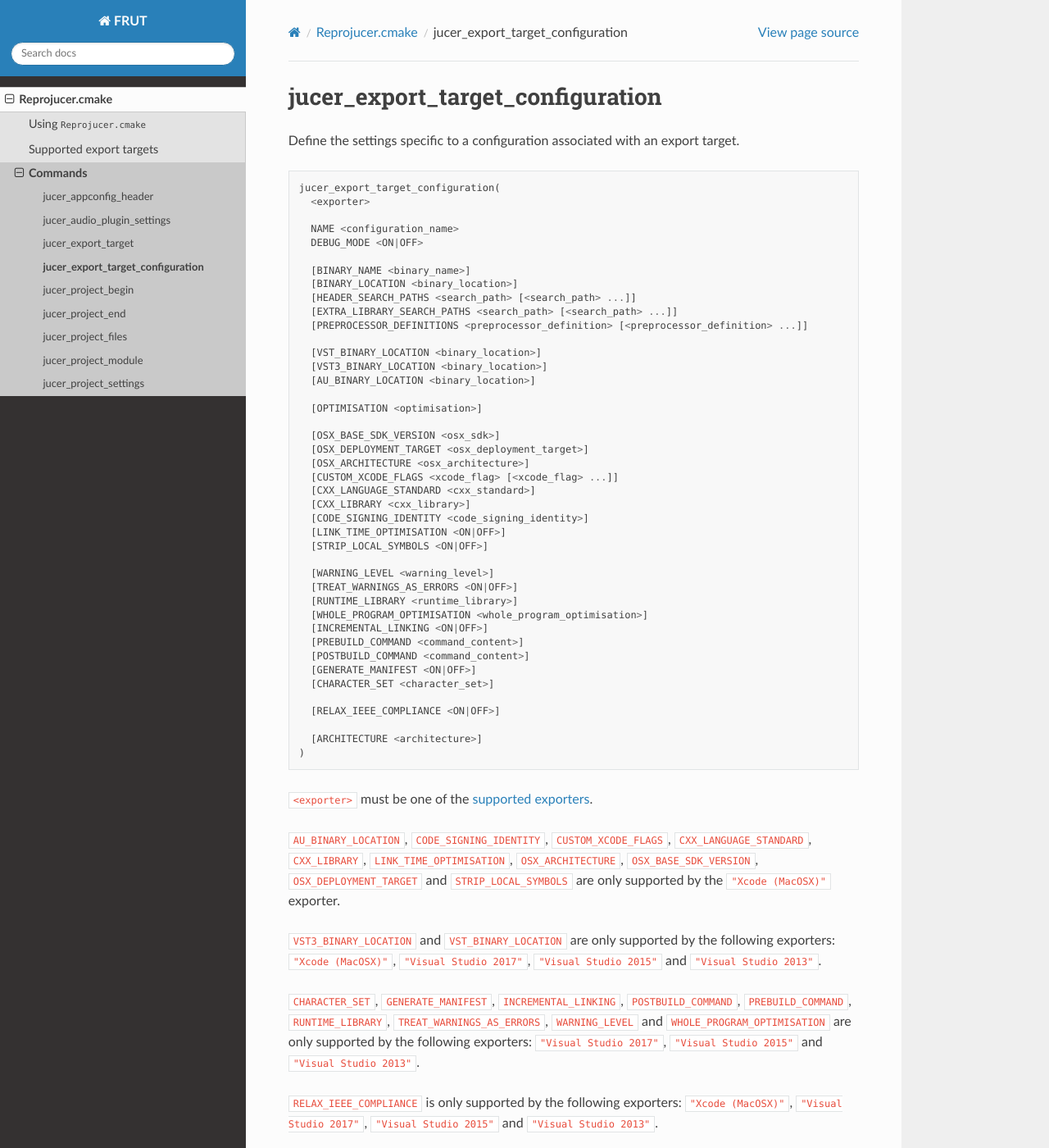
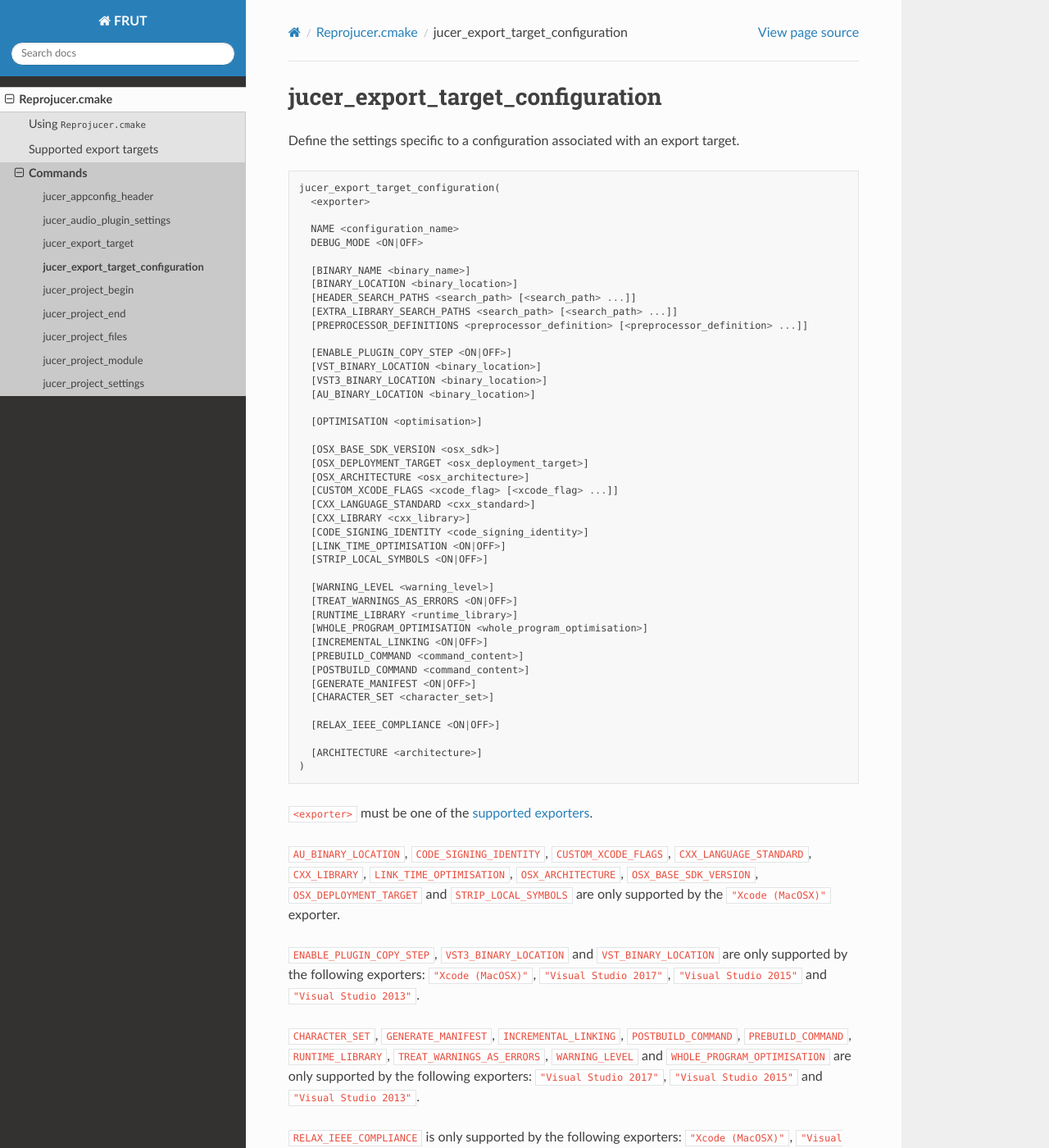
Before and after one commit to McMartin/FRUT, a Sphinx documentation site: the page built from docs/Reprojucer.cmake/command/jucer_export_target_configuration.rst, in a window 1280 px wide and 1400 px high. Shown: the whole window at 82% size. Built offline with Sphinx 7.4.7 and the Read the Docs theme 2.0.0, drawn with Linux system fonts in a browser that asks for light colours.

Commit message:
Document ENABLE_PLUGIN_COPY_STEP keyword
This should have been done in 4269531b425cb84cb1ef61958c532991b27d4666.

```diff
--- a/docs/Reprojucer.cmake/command/jucer_export_target_configuration.rst
+++ b/docs/Reprojucer.cmake/command/jucer_export_target_configuration.rst
@@ -17,6 +17,7 @@
     [EXTRA_LIBRARY_SEARCH_PATHS <search_path> [<search_path> ...]]
     [PREPROCESSOR_DEFINITIONS <preprocessor_definition> [<preprocessor_definition> ...]]
 
+    [ENABLE_PLUGIN_COPY_STEP <ON|OFF>]
     [VST_BINARY_LOCATION <binary_location>]
     [VST3_BINARY_LOCATION <binary_location>]
     [AU_BINARY_LOCATION <binary_location>]
@@ -55,9 +56,9 @@
 ``OSX_ARCHITECTURE``, ``OSX_BASE_SDK_VERSION``, ``OSX_DEPLOYMENT_TARGET`` and
 ``STRIP_LOCAL_SYMBOLS`` are only supported by the ``"Xcode (MacOSX)"`` exporter.
 
-``VST3_BINARY_LOCATION`` and ``VST_BINARY_LOCATION`` are only supported by the following
-exporters: ``"Xcode (MacOSX)"``, ``"Visual Studio 2017"``, ``"Visual Studio 2015"`` and
-``"Visual Studio 2013"``.
+``ENABLE_PLUGIN_COPY_STEP``, ``VST3_BINARY_LOCATION`` and ``VST_BINARY_LOCATION`` are only
+supported by the following exporters: ``"Xcode (MacOSX)"``, ``"Visual Studio 2017"``,
+``"Visual Studio 2015"`` and ``"Visual Studio 2013"``.
 
 ``CHARACTER_SET``, ``GENERATE_MANIFEST``, ``INCREMENTAL_LINKING``, ``POSTBUILD_COMMAND``,
 ``PREBUILD_COMMAND``, ``RUNTIME_LIBRARY``, ``TREAT_WARNINGS_AS_ERRORS``, ``WARNING_LEVEL``
```
